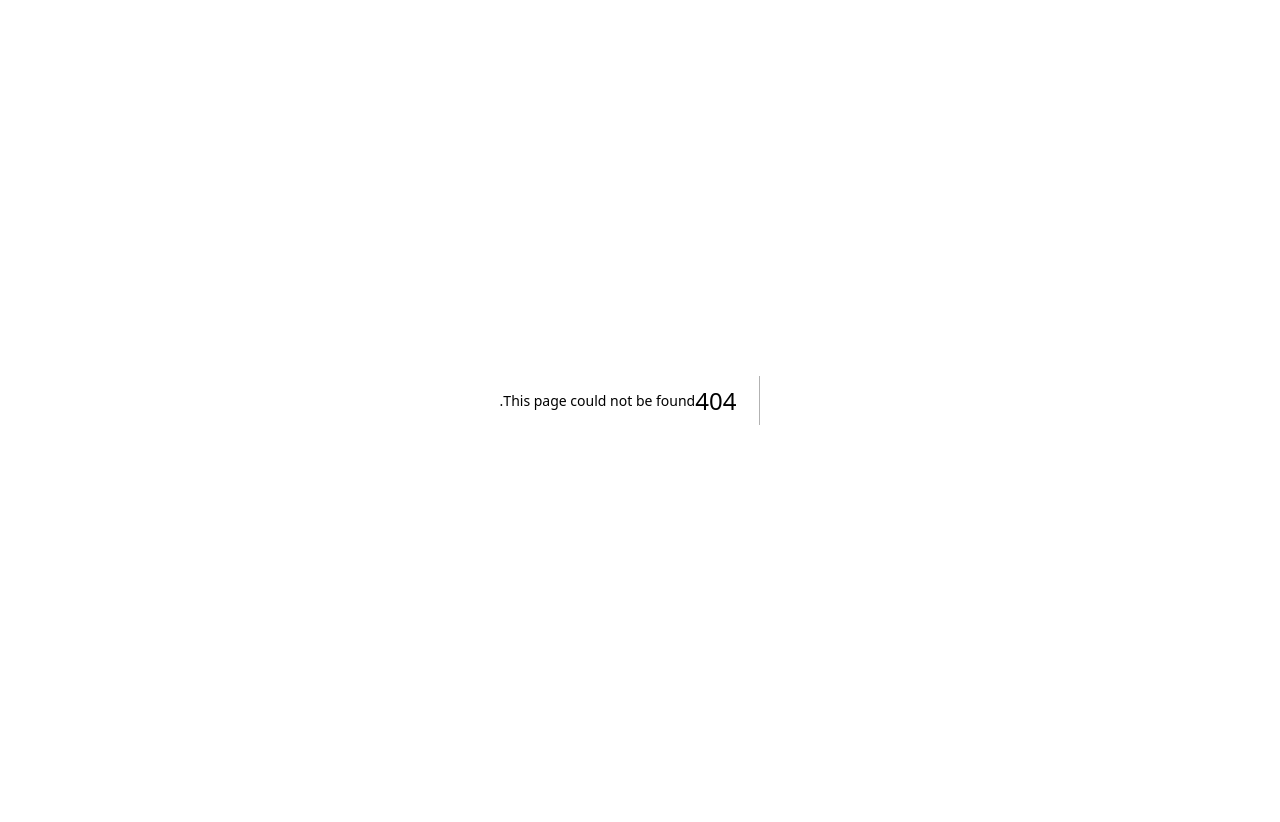
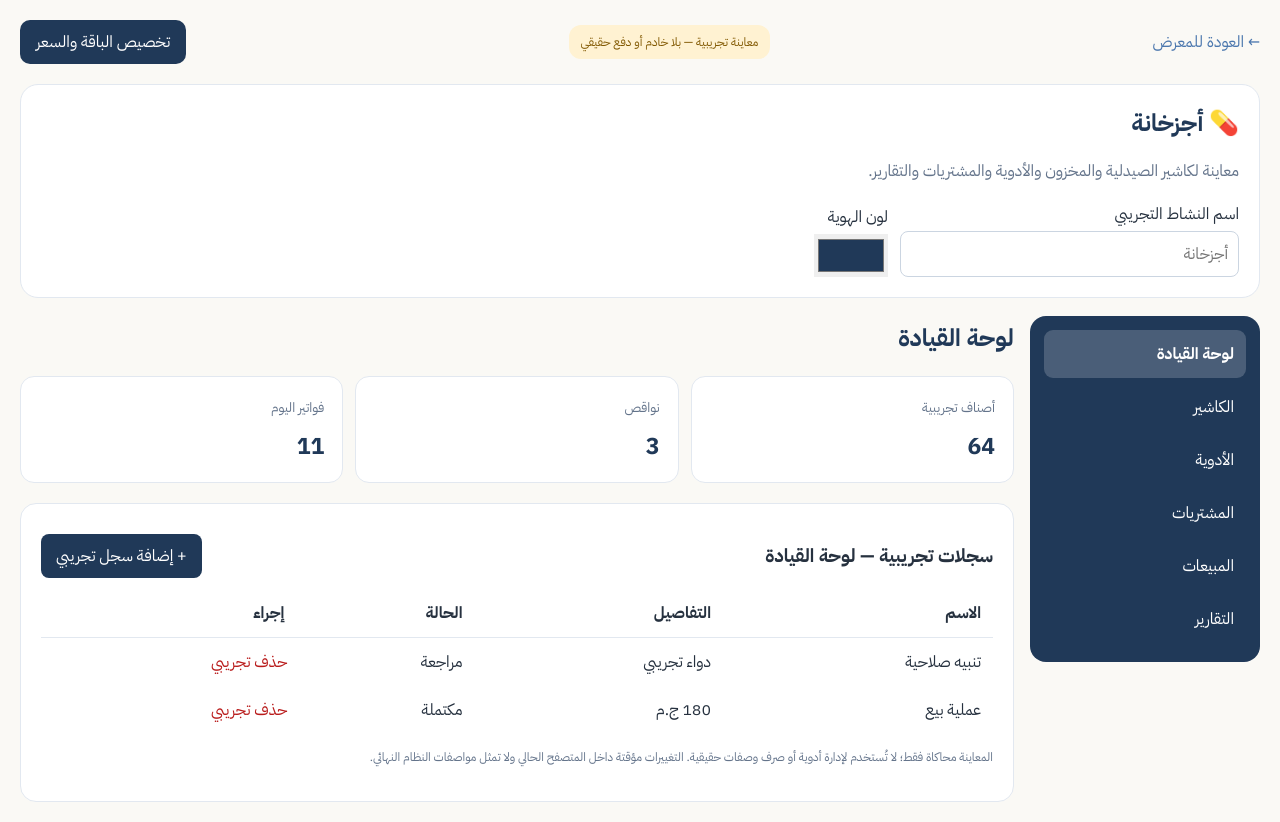
Before and after one commit to atsh-ai-new/atsh-ai-new, a Next.js app in the folder source/: page /catalog/agzakhana in a window 1280 px wide. Before the commit this address had no page. Before the commit the page ends 800 px from the top, so only its background shows below. Built offline with nearby package versions, Linux system fonts and the light colour scheme.

Commit message:
Route interactive industry preview pages

```diff
--- /dev/null
+++ b/source/src/app/catalog/[slug]/page.tsx
@@ -0,0 +1,11 @@
+import { notFound } from "next/navigation";
+import SectorPreview from "@/components/sector-preview";
+import { findSector, sectorTemplates } from "@/lib/sector-catalog";
+
+export function generateStaticParams() { return sectorTemplates.map(item=>({slug:item.slug})); }
+export default async function SectorPreviewPage({params}: {params: Promise<{slug:string}>}) {
+  const {slug}=await params;
+  const template=findSector(slug);
+  if(!template) notFound();
+  return <SectorPreview template={template}/>;
+}
```
